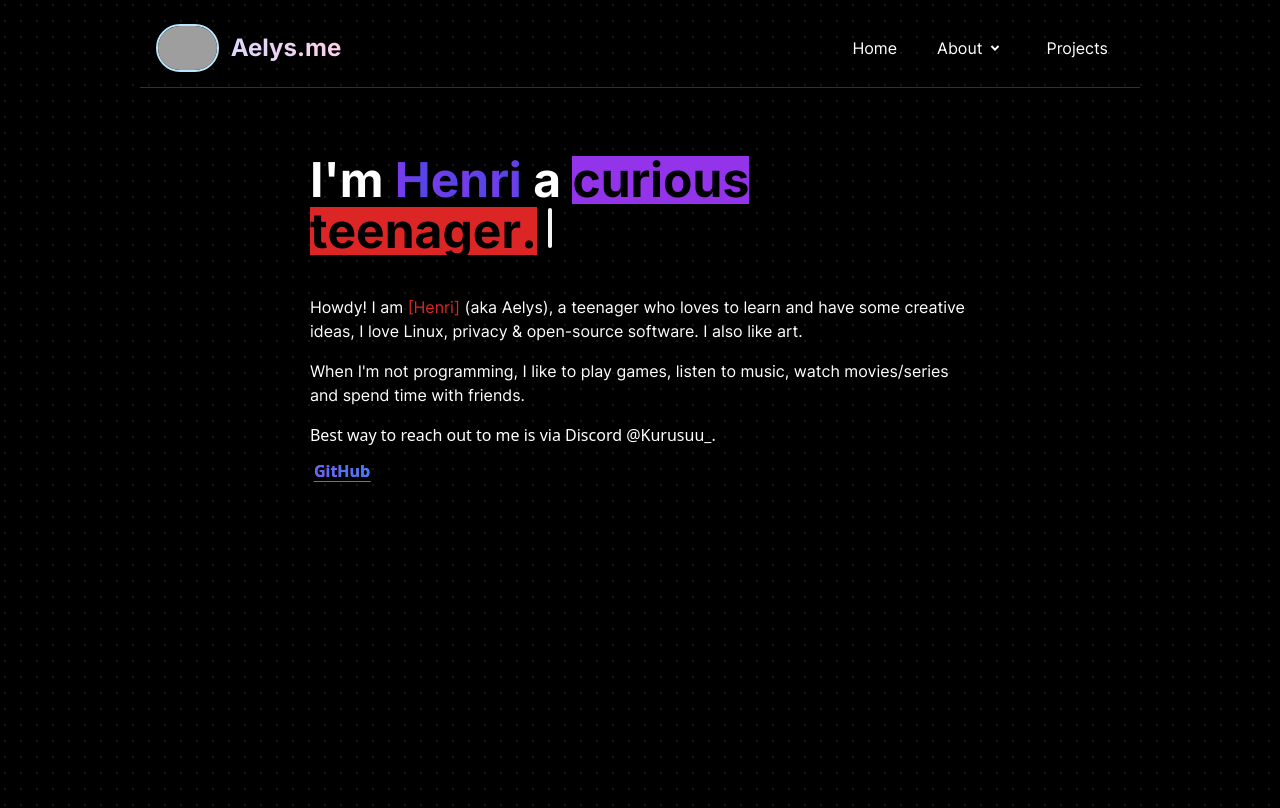
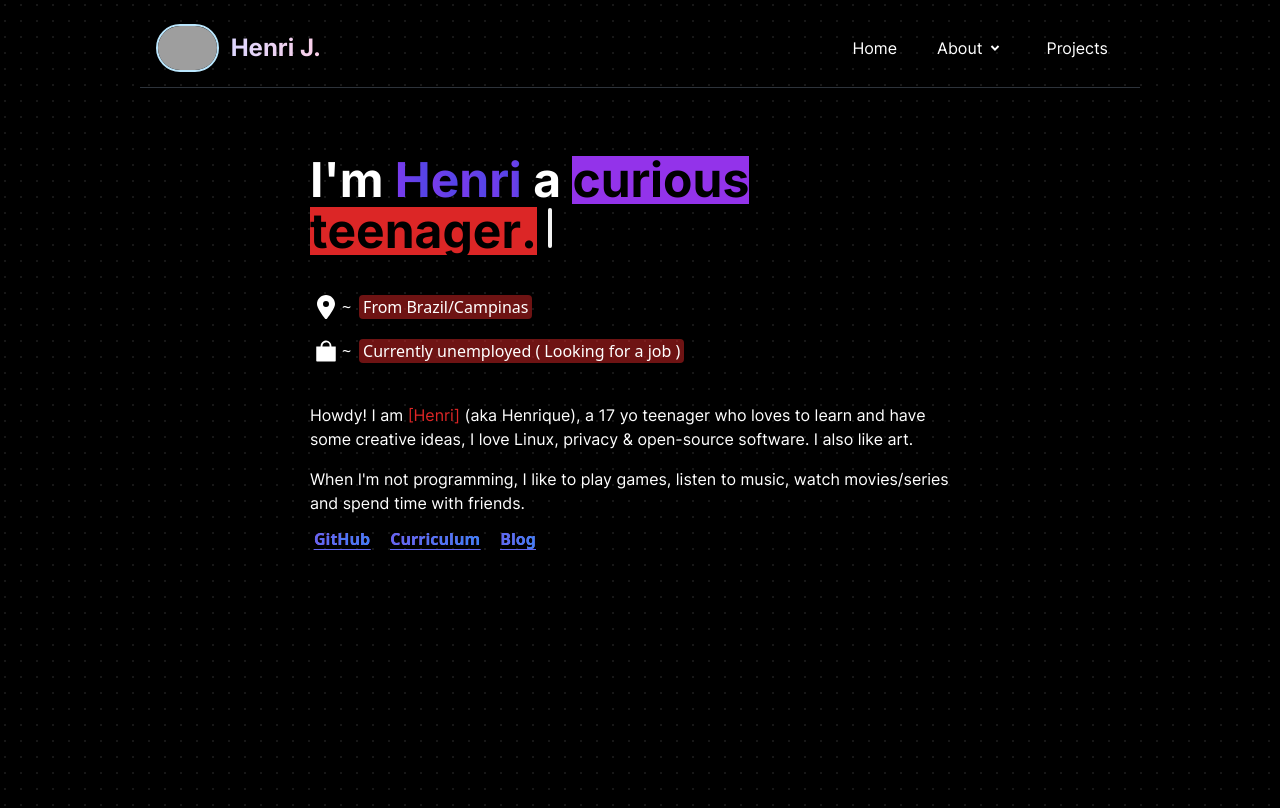
Before and after one commit to LysImbecile/aelys-portifolio, a React (Vite) app: page / in a window 1280 px wide. Built offline with nearby package versions, Linux system fonts and the light colour scheme; grey boxes are pictures that could not be loaded.

Commit message:
Update name in Navbar component and add location and job status in Home page

```diff
--- a/index.html
+++ b/index.html
@@ -5,7 +5,7 @@
   <meta charset="UTF-8" />
   <link rel="icon" type="image/svg+xml" href="icon.png" />
   <meta name="viewport" content="width=device-width, initial-scale=1.0" />
-  <title>Aelys.me</title>
+  <title>HenriJ.me</title>
 
   <style>
     @import url('https://fonts.googleapis.com/css2?family=Inter:wght@100..900&display=swap')
--- a/src/components/Navbar.tsx
+++ b/src/components/Navbar.tsx
@@ -31,7 +31,7 @@ export default function Navbar() {
                     <div className="flex justify-between border-b border-opacity-60 border-gray-600 h-20 px-4">
                         <Link to="/" className='flex space-x- items-center gap-3'>
                         <img className="h-12 transition hover:border-purple-600 duration-300 border-sky-200 border-2 rounded-full" src="https://avatars.githubusercontent.com/u/136639736?s=400&u=08b5262856856ddeaf04f3da973b1ecb246f87a7&v=4" alt="avatar" />
-                            <a className="text-2xl bg-gradient-to-r from-violet-200 to-pink-200 bg-clip-text text-transparent font-bold">Aelys.me</a>
+                            <a className="text-2xl bg-gradient-to-r from-violet-200 to-pink-200 bg-clip-text text-transparent font-bold">Henri J.</a>
                         </Link>
                         <div className="hidden md:flex items-center space-x-4 py-2 text-white">
                             <Link to="/" className='md:flex items-center justify-center hover:bg-gray-600 h-9 w-max px-4 py-2 rounded transition-colors'>Home</Link>
--- a/src/pages/Home.tsx
+++ b/src/pages/Home.tsx
@@ -1,4 +1,6 @@
 import { TypewriterEffect } from "../components/ui/typewriter-effect";
+import { FaLocationDot } from "react-icons/fa6";
+import { IoBagSharp } from "react-icons/io5";
 
 
 export default function Home() {
@@ -27,30 +29,34 @@ export default function Home() {
 
     return (
         <div className={"dark:bg-black relative bg-fixed ml-auto mr-auto max-w-[80ch] scroll-smooth p-2"} style={{ minHeight: 'calc(100vh - 80px)' }}>
-
             <main className="overflow-x-hidden px-7 py-5 flex">
                 <div className="prose prose-invert m-automb-8">
                     <div className="pt-10">
                 <TypewriterEffect className="text-start text-wrap font-inter" words={words} />
                     </div>
+                    <div className="flex-col">
+                        <p className="text-white flex text-pretty pt-10">
+                            <FaLocationDot className="inline text-2xl mx-1  text-white text-pretty" /> ~  <span className="bg-red-600/50 mx-2 px-1 rounded "> From Brazil/Campinas</span>
+                        </p>
+                        <p className="text-white flex text-pretty pt-5">
+                            <IoBagSharp className="inline text-2xl mx-1  text-white text-pretty" /> ~  <span className="bg-red-600/50 mx-2 px-1 rounded "> Currently unemployed ( Looking for a job ) </span>
+                        </p>
+                    </div>
                     <p className="text-white font-inter text-pretty pt-10">
-                        Howdy! I am <span className="text-red-600">[Henri]</span> (aka Aelys), a teenager who loves to learn and have some creative ideas, I love Linux, privacy &amp; open-source software. I also like art.
+                        Howdy! I am <span className="text-red-600">[Henri]</span> (aka Henrique), a 17 yo teenager who loves to learn and have some creative ideas, I love Linux, privacy &amp; open-source software. I also like art.
                     </p>
                     <p className="text-white font-inter text-pretty pt-4">
 
                         When I'm not programming, I like to play games, listen to music, watch movies/series and spend time with friends.
                     </p>
-                    <p className="text-white text-pretty pt-4">
-                        Best way to reach out to me is via Discord @Kurusuu_.
-                    </p>
                     <p className="flex text-red-600 bg-gradient-to-r from-fuchsia-500 to-cyan-500 bg-clip-text text-transparent decoration-indigo-500 underline-offset-4 underline pt-2 font-bold flex-wrap gap-3">
                         <a target="_blank" className="transition hover:scale-110 duration-300 bg-gradient-to-r from-indigo-500 to-blue-500 hover:to-blue-200 bg-clip-text text-transparent rounded p-1" href="https://github.com/henriquejustee">GitHub</a>
+                        <a target="_blank" className="transition hover:scale-110 duration-300 bg-gradient-to-r from-indigo-500 to-blue-500 hover:to-blue-200 bg-clip-text text-transparent rounded p-1" href="https://github.com/henriquejustee">Curriculum</a>
+                        <a target="_blank" className="transition hover:scale-110 duration-300 bg-gradient-to-r from-indigo-500 to-blue-500 hover:to-blue-200 bg-clip-text text-transparent rounded p-1" href="https://github.com/henriquejustee">Blog</a>
                     </p>
                 </div>
             </main>
         </div>
 
-
-
     );
 }
```
Also changed, not shown: 2 other files (tests, documents, lock files or other folders).
